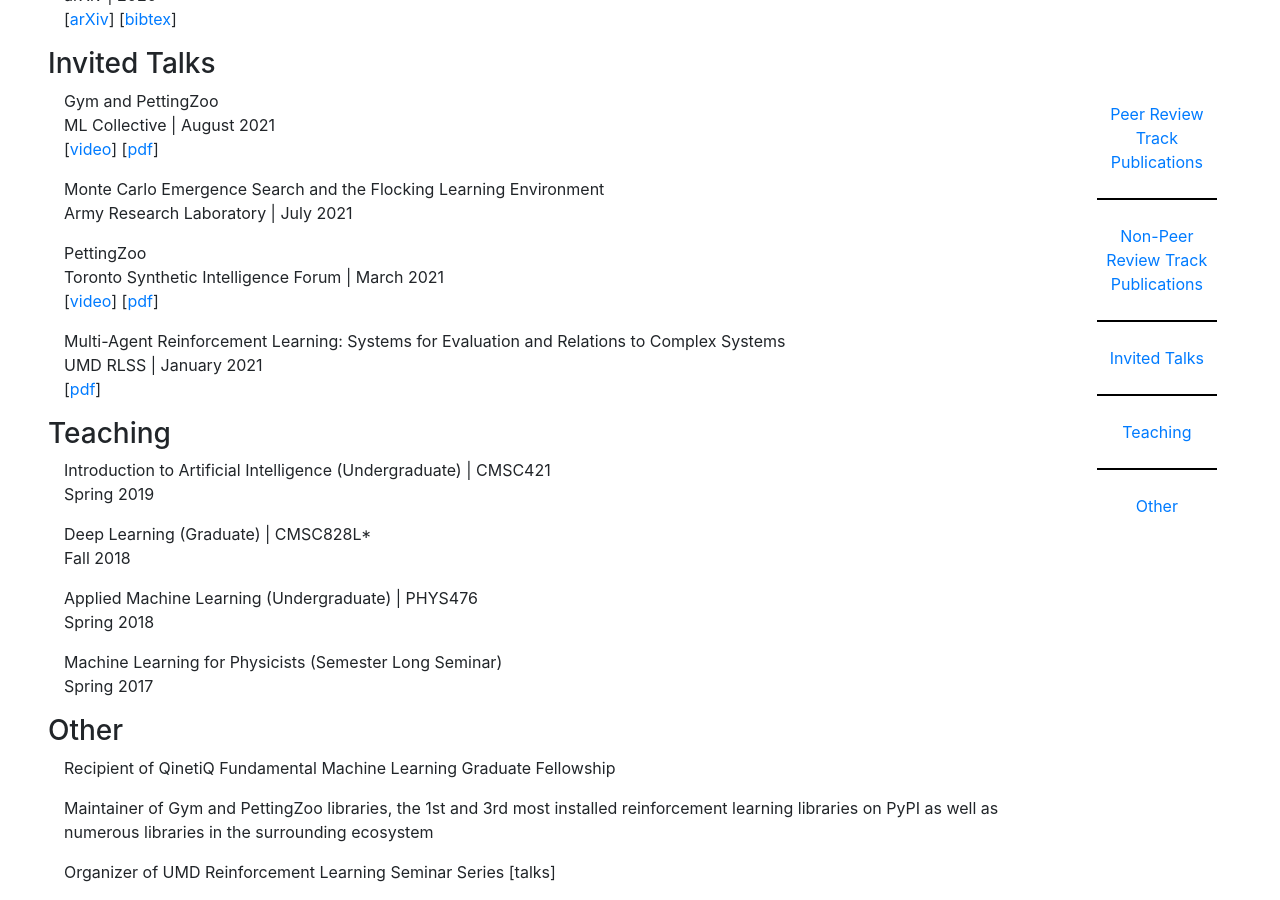
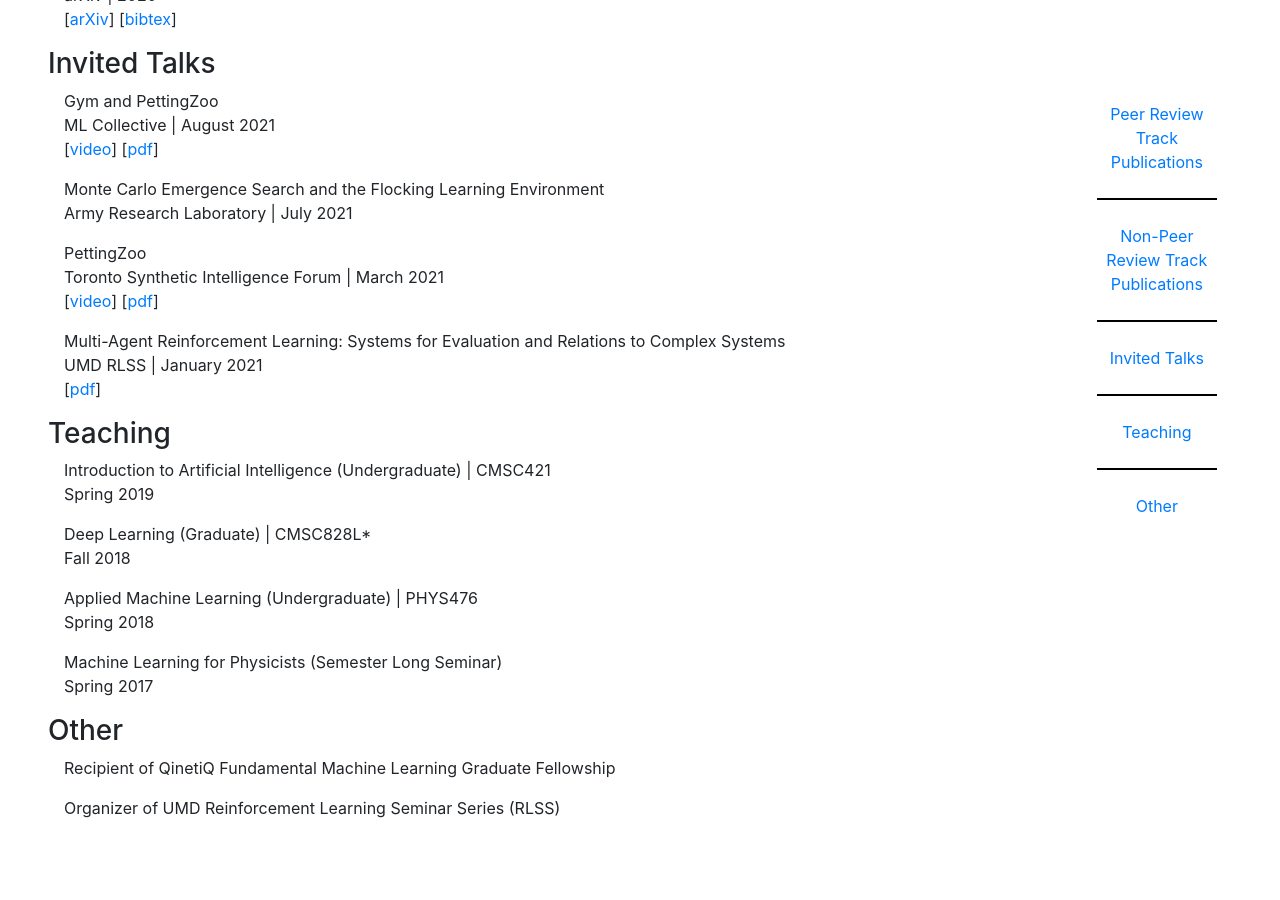
Before and after one commit to jkterry1/Jordan-Terry-Site, a Jekyll site: the page built from academic-works.html, in a window 1280 px wide and 900 px high, scrolled down 964 px. Built offline with Jekyll 4.4.1, drawn with Linux system fonts in a browser that asks for light colours; nearby versions of some CDN libraries; after the commit the page ends 1800 px from its top, so only the background shows below that.

Commit message:
small fixes

```diff
--- a/_data/academic.yml
+++ b/_data/academic.yml
@@ -95,5 +95,4 @@ Teaching:
 
 Other:
   - title: Recipient of QinetiQ Fundamental Machine Learning Graduate Fellowship
-  - title: Maintainer of Gym and PettingZoo libraries, the 1st and 3rd most installed reinforcement learning libraries on PyPI as well as numerous libraries in the surrounding ecosystem
-  - title: Organizer of UMD Reinforcement Learning Seminar Series [talks]
+  - title: Organizer of UMD Reinforcement Learning Seminar Series (RLSS)
```
